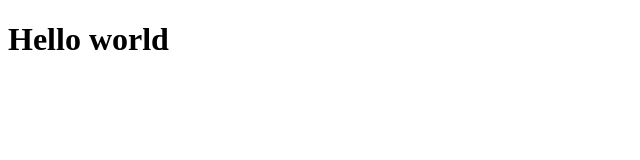
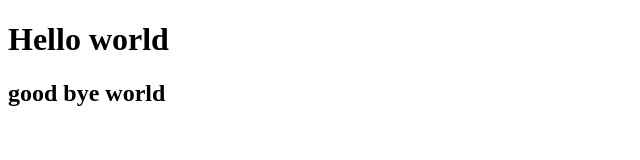
Before and after one commit to kanibadavi/test, a plain HTML site: page index.html in a window 1280 px wide. Shown: the whole page, without its empty margins (0-640 px from the left). Drawn offline with Linux system fonts and the light colour scheme.

Commit message:
I eddited this file

```diff
--- a/index.html
+++ b/index.html
@@ -8,5 +8,6 @@
 </head>
 <body>
     <h1>Hello world</h1>
+    <h2>good bye world</h2>
 </body>
 </html>
```
